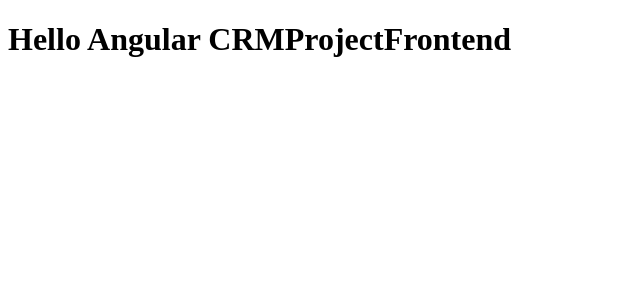
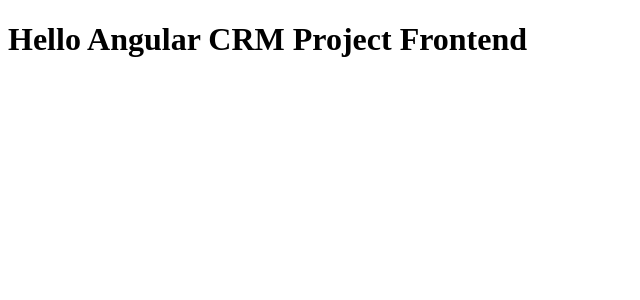
Before and after one commit to Veeteq/CRMProjectFrontend, an Angular app: page / in a window 1280 px wide. Shown: the top 300 px of the page, without its empty margins (0-640 px from the left). Built offline with nearby package versions, Linux system fonts and the light colour scheme.

Commit message:
Update app.component.ts

```diff
--- a/src/app/app.component.ts
+++ b/src/app/app.component.ts
@@ -6,5 +6,5 @@
   styleUrls: ['./app.component.css']
 })
 export class AppComponent {
-  title = 'CRMProjectFrontend';
+  title = 'CRM Project Frontend';
 }
```
